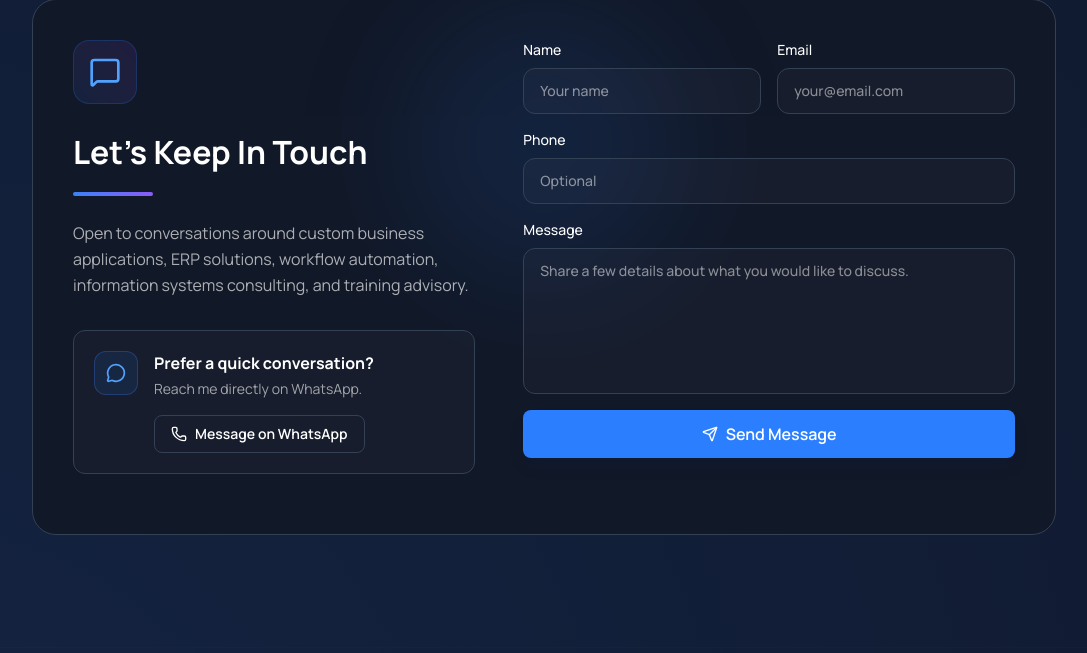
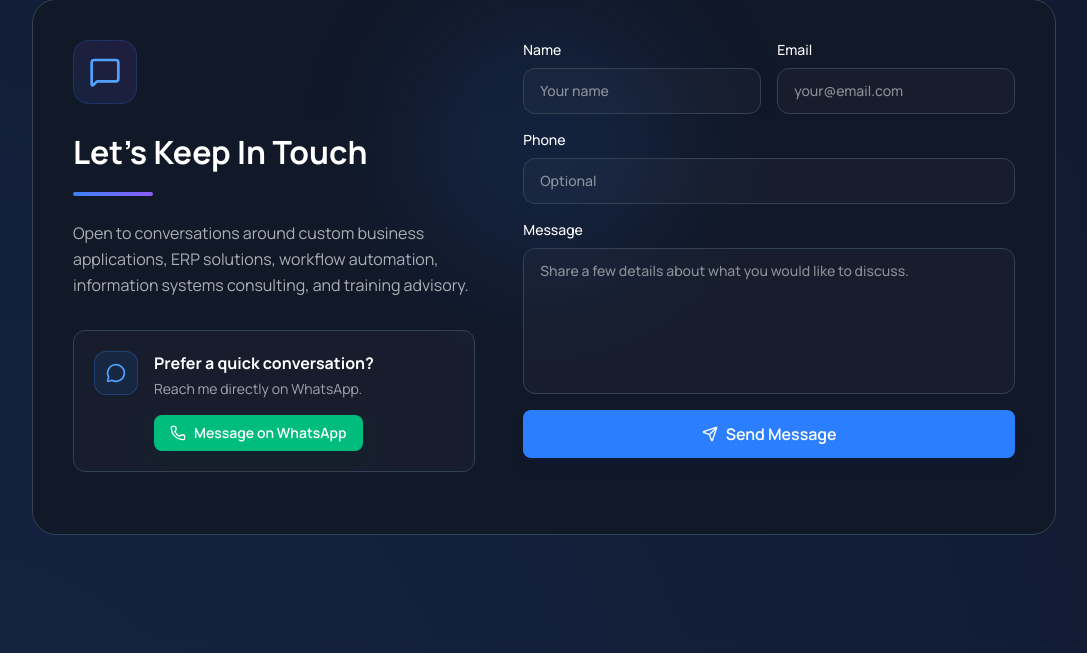
Before and after one commit to EisaHaider/eisa-portfolio, a Flask app: page / in a window 1280 px wide. Shown: the part 3949-4602 px from the top of the page, without its empty margins (96-1183 px from the left). Run offline with Flask 3, Linux system fonts and the light colour scheme.

Commit message:
ui: improve cards and typography

```diff
--- a/static/css/output.css
+++ b/static/css/output.css
@@ -8,6 +8,9 @@
     --font-mono: ui-monospace, SFMono-Regular, Menlo, Monaco, Consolas, "Liberation Mono",
       "Courier New", monospace;
     --color-red-400: oklch(70.4% 0.191 22.216);
+    --color-emerald-400: oklch(76.5% 0.177 163.223);
+    --color-emerald-500: oklch(69.6% 0.17 162.48);
+    --color-emerald-950: oklch(26.2% 0.051 172.552);
     --color-cyan-400: oklch(78.9% 0.154 211.53);
     --color-blue-400: oklch(70.7% 0.165 254.624);
     --color-blue-500: oklch(62.3% 0.214 259.815);
@@ -586,6 +589,9 @@
       background-color: color-mix(in oklab, var(--color-cyan-400) 10%, transparent);
     }
   }
+  .bg-emerald-500 {
+    background-color: var(--color-emerald-500);
+  }
   .bg-white {
     background-color: var(--color-white);
   }
@@ -885,6 +891,12 @@
       --tw-shadow-color: color-mix(in oklab, color-mix(in oklab, var(--color-blue-950) 20%, transparent) var(--tw-shadow-alpha), transparent);
     }
   }
+  .shadow-emerald-950\/20 {
+    --tw-shadow-color: color-mix(in srgb, oklch(26.2% 0.051 172.552) 20%, transparent);
+    @supports (color: color-mix(in lab, red, red)) {
+      --tw-shadow-color: color-mix(in oklab, color-mix(in oklab, var(--color-emerald-950) 20%, transparent) var(--tw-shadow-alpha), transparent);
+    }
+  }
   .blur-3xl {
     --tw-blur: blur(var(--blur-3xl));
     filter: var(--tw-blur,) var(--tw-brightness,) var(--tw-contrast,) var(--tw-grayscale,) var(--tw-hue-rotate,) var(--tw-invert,) var(--tw-saturate,) var(--tw-sepia,) var(--tw-drop-shadow,);
@@ -968,22 +980,19 @@
       }
     }
   }
+  .hover\:bg-emerald-400 {
+    &:hover {
+      @media (hover: hover) {
+        background-color: var(--color-emerald-400);
+      }
+    }
+  }
   .hover\:bg-white\/7 {
     &:hover {
       @media (hover: hover) {
         background-color: color-mix(in srgb, #fff 7%, transparent);
         @supports (color: color-mix(in lab, red, red)) {
           background-color: color-mix(in oklab, var(--color-white) 7%, transparent);
-        }
-      }
-    }
-  }
-  .hover\:bg-white\/\[0\.05\] {
-    &:hover {
-      @media (hover: hover) {
-        background-color: color-mix(in srgb, #fff 5%, transparent);
-        @supports (color: color-mix(in lab, red, red)) {
-          background-color: color-mix(in oklab, var(--color-white) 5%, transparent);
         }
       }
     }
--- a/static/js/main.js
+++ b/static/js/main.js
@@ -43,7 +43,7 @@ const translations = {
         odoo_label: "ERP & Business Systems",
         odoo_title: "Odoo ERP Implementation & Optimization",
         odoo_description: "Helping organizations configure, adopt, and improve Odoo around real business workflows.",
-        odoo_cta_button: "Request a Free Initial Consultation",
+        odoo_cta_button: "Request a Free Consultation",
         odoo_cta_note: "A short conversation to understand your workflow and explore whether Odoo is the right fit.",
         odoo_analyze_title: "Analyze",
         odoo_analyze_1: "Business Process Analysis",
@@ -198,7 +198,7 @@ const translations = {
         odoo_label: "أنظمة الأعمال وتخطيط الموارد",
         odoo_title: "تنفيذ وتحسين حلول Odoo ERP",
         odoo_description: "مساعدة الأعمال التجارية على تهيئة Odoo وتبنّيه وتحسينه بما يتناسب مع إجراءات العمل الفعلية.",
-        odoo_cta_button: "اطلب استشارة أولية مجانية",
+        odoo_cta_button: "اطلب استشارة مجانية",
         odoo_cta_note: "محادثة قصيرة لفهم إجراءات العمل واستكشاف مدى مناسبة Odoo لاحتياجك.",
         odoo_analyze_title: "التحليل",
         odoo_analyze_1: "تحليل إجراءات العمل",
--- a/templates/index.html
+++ b/templates/index.html
@@ -618,8 +618,7 @@ Eisa Haider | Information Systems Architect
                                 <a href="{{ url_for('whatsapp') }}"
                                    target="_blank"
                                    rel="noopener noreferrer"
-                                   class="inline-flex items-center gap-2 rounded-lg border px-4 py-2 text-sm font-semibold hover:bg-white/[0.05] transition-colors"
-                                   style="border-color:var(--border-color);">
+                                   class="inline-flex items-center gap-2 rounded-lg bg-emerald-500 px-4 py-2 text-sm font-semibold text-white shadow-lg shadow-emerald-950/20 hover:-translate-y-0.5 hover:bg-emerald-400 transition-all">
                                     <i data-lucide="phone" class="w-4 h-4"></i>
                                     <span data-i18n="contact_quick_button">Message on WhatsApp</span>
                                 </a>
```
Also changed, not shown: 1 other file.
